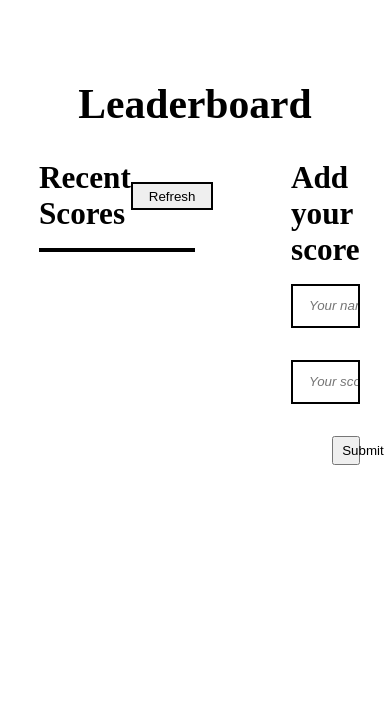
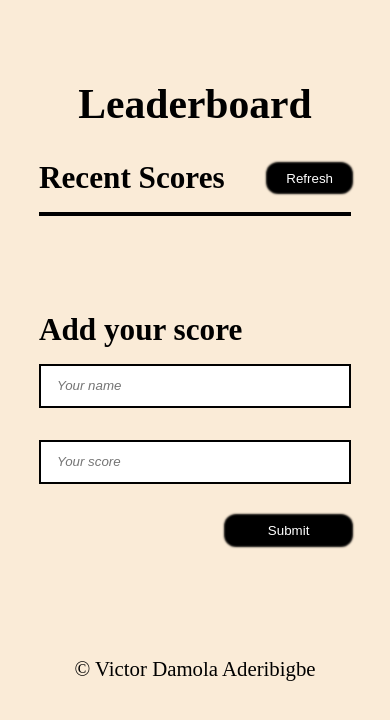
Before and after one commit to V0pe/Leaderboard, a website built with webpack: page src/index.html in a window 390 px wide. Built offline with nearby package versions, Linux system fonts and the light colour scheme.

Commit message:
add more interactive features

```diff
--- a/src/index.html
+++ b/src/index.html
@@ -25,9 +25,10 @@
             <input type="text" name="Name" id ="Name" placeholder="Your name">
             <input type="text" name="score" id="score" placeholder="Your score">
             <button type="submit" id="add">Submit</button>
-            <span id="error-state"> </span>
         </form>
+        <div><span id="error-state"> </span></div>
     </div>
     </section>
+    <footer>&#169 Victor Damola Aderibigbe</footer>
 </body>
 </html>
--- a/src/style.css
+++ b/src/style.css
@@ -10,6 +10,7 @@ body {
   align-items: center;
   flex-direction: column;
   font-size: 1.3rem;
+  background-color: antiquewhite;
 }
 
 .container {
@@ -32,11 +33,16 @@ header {
   align-items: center;
 }
 
-#get-score {
-  color: black;
+#get-score,
+#add {
+  color: white;
   border: 2px solid black;
+  background-color: black;
   padding: 0.3rem 1rem;
   cursor: pointer;
+  border-radius:10px;
+  box-shadow: 0px 0px 2px 2px rgb(0,0,0);
+  transition: all ease-out 0.5s;
 }
 
 form {
@@ -73,6 +79,10 @@ li {
   padding: 1rem;
 }
 
+footer {
+  margin:2rem 0;
+}
+
 li:nth-child(odd) {
   background-color: #d3d3d3;
 }
@@ -87,9 +97,28 @@ li:nth-child(odd) {
 
 #error-state {
   color: rgb(91, 50, 50);
+  font-size: 1rem;
 }
 
 #get-score:hover,
-form button:hover {
+#add:hover {
   background-color: #d3d3d3;
+  color: black;
 }
+
+#get-score:active,
+#add:active {
+  transform: scale(0.8);
+  background-color: red;
+}
+
+@media (max-width:699px){
+  .container {
+    flex-direction: column;
+    padding-bottom: 5rem;
+  }
+
+  .scores {
+    width: 100%;
+  }
+}
```
